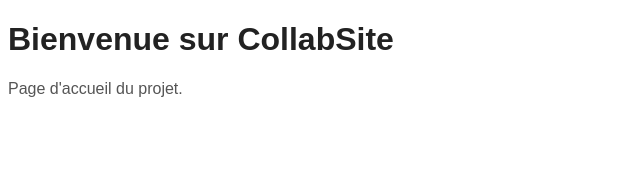
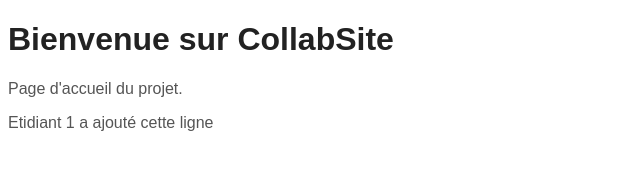
Before and after one commit to abdelfattahessalmi/CollabSite, a plain HTML site: page index.html in a window 1280 px wide. Shown: the whole page, without its empty margins (0-640 px from the left). Drawn offline with Linux system fonts and the light colour scheme.

Commit message:
Modification de Index.html

```diff
--- a/index.html
+++ b/index.html
@@ -7,5 +7,6 @@
 <body>
     <h1>Bienvenue sur CollabSite</h1>
     <p>Page d'accueil du projet.</p>
+    <p>Etidiant 1 a ajouté cette ligne</p>
 </body>
 </html>
```
